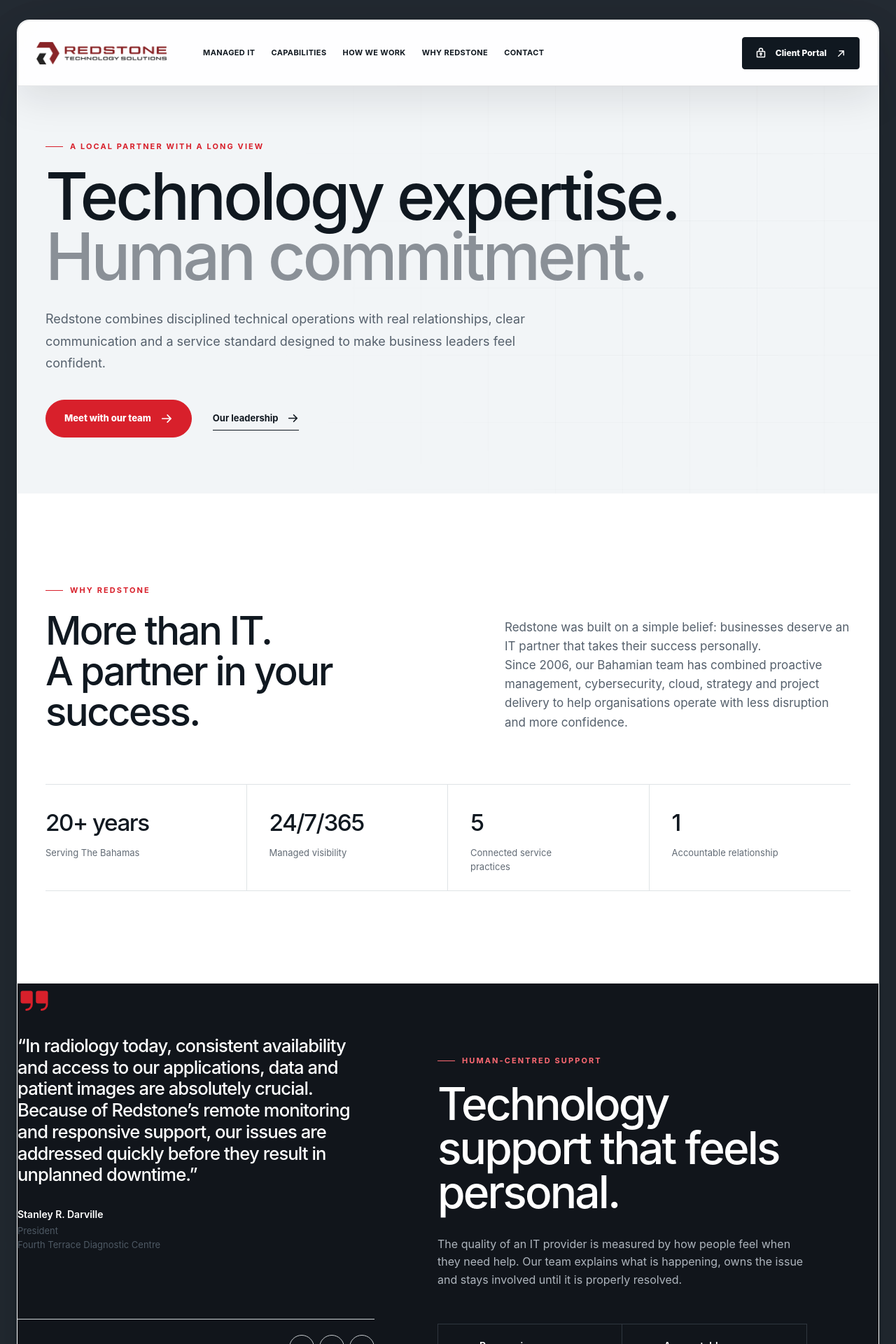
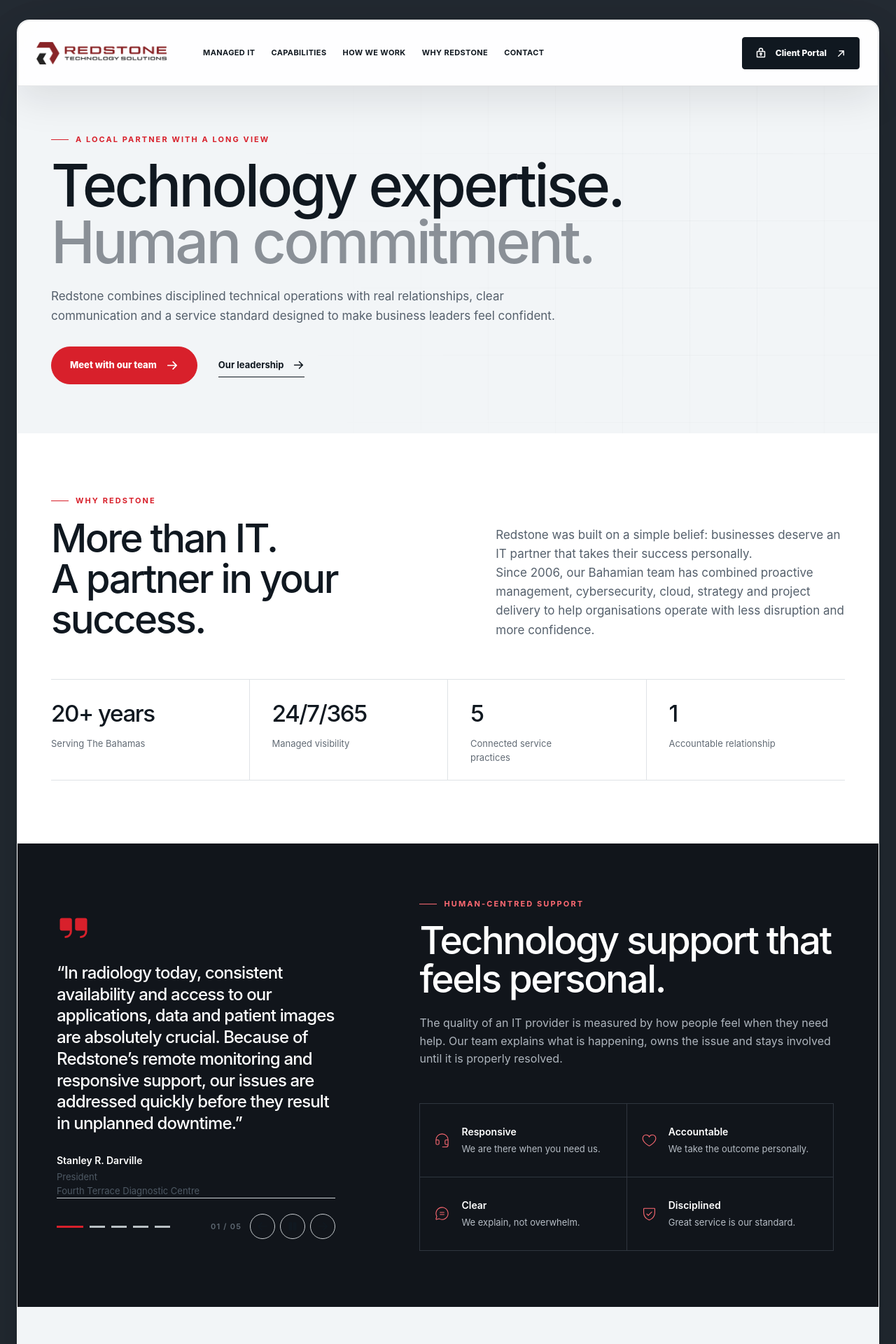
Before and after one commit to garretritchie/redstoneTS, a Next.js app: page /about in a window 1280 px wide. Shown: the top 1920 px of the page at 70% size. Built offline with nearby package versions, Linux system fonts and the light colour scheme.

Commit message:
Refine site spacing and readability

```diff
--- a/app/globals.css
+++ b/app/globals.css
@@ -4237,3 +4237,311 @@
     min-height: 235px;
   }
 }
+
+/* 2026-07-17 spacing and readability refinement */
+.section-shell {
+  width: min(1320px, calc(100% - 96px));
+}
+
+.section-pad {
+  padding: clamp(88px, 7vw, 108px) 0;
+}
+
+.eyebrow {
+  margin-bottom: 18px;
+}
+
+.page-hero {
+  min-height: 590px;
+}
+
+.page-hero-inner {
+  padding-top: 64px;
+  padding-bottom: 64px;
+}
+
+.page-hero-inner h1 {
+  max-width: 900px;
+  margin-bottom: 24px;
+  font-size: clamp(58px, 6.6vw, 96px);
+  line-height: 0.95;
+}
+
+.page-hero-inner > p:not(.eyebrow) {
+  margin-bottom: 30px;
+  font-size: 17px;
+  line-height: 1.65;
+}
+
+.proof-layout {
+  gap: 56px 84px;
+}
+
+.proof-numbers div {
+  min-height: 112px;
+  padding-top: 22px;
+  padding-bottom: 22px;
+}
+
+.home-section-heading {
+  gap: 64px;
+  margin-bottom: 54px;
+}
+
+.home-section-heading h2 {
+  font-size: clamp(50px, 4.7vw, 72px);
+}
+
+.home-services-grid > a {
+  min-height: 300px;
+  padding: 26px 22px;
+}
+
+.home-services-grid p,
+.service-card > p {
+  font-size: 14px;
+  line-height: 1.62;
+}
+
+.home-pathways-grid {
+  gap: 60px 76px;
+}
+
+.home-capability-list a {
+  padding-top: 20px;
+  padding-bottom: 20px;
+}
+
+.home-process-preview {
+  padding: 28px 32px;
+}
+
+.coverage-heading {
+  margin-bottom: 48px;
+}
+
+.coverage-grid article {
+  min-height: 240px;
+  padding: 28px 26px;
+}
+
+.coverage-grid svg {
+  margin-bottom: 36px;
+}
+
+.coverage-grid p {
+  font-size: 15px;
+  line-height: 1.6;
+}
+
+.services-heading {
+  gap: 64px;
+  margin-bottom: 54px;
+}
+
+.service-card {
+  min-height: 500px;
+  padding: 28px 24px;
+}
+
+.service-card li {
+  font-size: 13px;
+  line-height: 1.55;
+}
+
+.process-intro {
+  margin-bottom: 56px;
+}
+
+.process-grid article {
+  min-height: 310px;
+}
+
+.process-number {
+  margin-bottom: 54px;
+}
+
+.process-grid p {
+  font-size: 15px;
+  line-height: 1.62;
+}
+
+.human-section {
+  min-height: 620px;
+}
+
+.human-quote,
+.human-section > .testimonial-carousel {
+  overflow: hidden;
+  padding: 72px clamp(48px, 4.4vw, 72px);
+}
+
+.human-section > .testimonial-carousel {
+  display: flex;
+  flex-direction: column;
+  justify-content: center;
+}
+
+.human-quote > div {
+  width: 100%;
+  max-width: 500px;
+  margin-right: auto;
+  margin-left: auto;
+}
+
+.testimonial-stage {
+  min-height: 330px;
+}
+
+.testimonial-slide blockquote {
+  max-width: 500px;
+  margin-bottom: 26px;
+  font-size: clamp(24px, 1.65vw, 30px);
+  line-height: 1.28;
+}
+
+.human-copy {
+  padding: 80px clamp(50px, 5vw, 86px);
+}
+
+.human-copy h2 {
+  margin-bottom: 24px;
+  font-size: clamp(44px, 4.3vw, 64px);
+}
+
+.assessment-section {
+  padding: 56px 40px;
+}
+
+.assessment-card {
+  min-height: 400px;
+  gap: 64px;
+  padding: 60px clamp(48px, 6vw, 84px);
+}
+
+.footer-main {
+  padding-top: 68px;
+  padding-bottom: 54px;
+}
+
+@media (max-width: 1020px) {
+  .section-shell {
+    width: min(920px, calc(100% - 56px));
+  }
+
+  .section-pad {
+    padding: 82px 0;
+  }
+
+  .human-quote,
+  .human-section > .testimonial-carousel,
+  .human-copy {
+    padding: 64px 48px;
+  }
+}
+
+@media (max-width: 700px) {
+  .section-shell {
+    width: calc(100% - 40px);
+  }
+
+  .section-pad {
+    padding: 64px 0;
+  }
+
+  .page-hero-inner {
+    padding-top: 56px;
+    padding-bottom: 56px;
+  }
+
+  .page-hero-inner h1 {
+    margin-bottom: 20px;
+    font-size: clamp(44px, 12vw, 58px);
+  }
+
+  .page-hero-inner > p:not(.eyebrow) {
+    font-size: 16px;
+    line-height: 1.6;
+  }
+
+  .home-section-heading,
+  .home-pathways-grid {
+    gap: 34px;
+  }
+
+  .home-section-heading {
+    margin-bottom: 40px;
+  }
+
+  .home-section-heading h2 {
+    font-size: 42px;
+  }
+
+  .home-services-grid > a,
+  .home-services-grid > a:nth-child(n + 4) {
+    min-height: 240px;
+  }
+
+  .home-services-grid p,
+  .service-card > p,
+  .service-card li {
+    font-size: 15px;
+  }
+
+  .coverage-grid article {
+    min-height: auto;
+    padding: 28px 24px;
+  }
+
+  .human-section {
+    min-height: auto;
+  }
+
+  .human-quote,
+  .human-section > .testimonial-carousel {
+    min-height: auto;
+    padding: 58px 20px;
+  }
+
+  .testimonial-stage {
+    min-height: 300px;
+  }
+
+  .testimonial-slide blockquote {
+    font-size: 24px;
+    line-height: 1.3;
+  }
+
+  .human-copy {
+    padding: 58px 20px;
+  }
+
+  .human-copy h2 {
+    font-size: 40px;
+  }
+
+  .service-card,
+  .process-grid article {
+    min-height: auto;
+  }
+
+  .assessment-section {
+    padding: 40px 20px;
+  }
+
+  .assessment-card {
+    min-height: auto;
+    gap: 40px;
+    padding: 58px 20px;
+  }
+
+  .footer-main {
+    padding-top: 60px;
+    padding-bottom: 48px;
+  }
+
+  .contact-form-card {
+    padding-right: 20px;
+    padding-left: 20px;
+  }
+}
```
Also changed, not shown: 1 other file (tests, documents, lock files or other folders).
